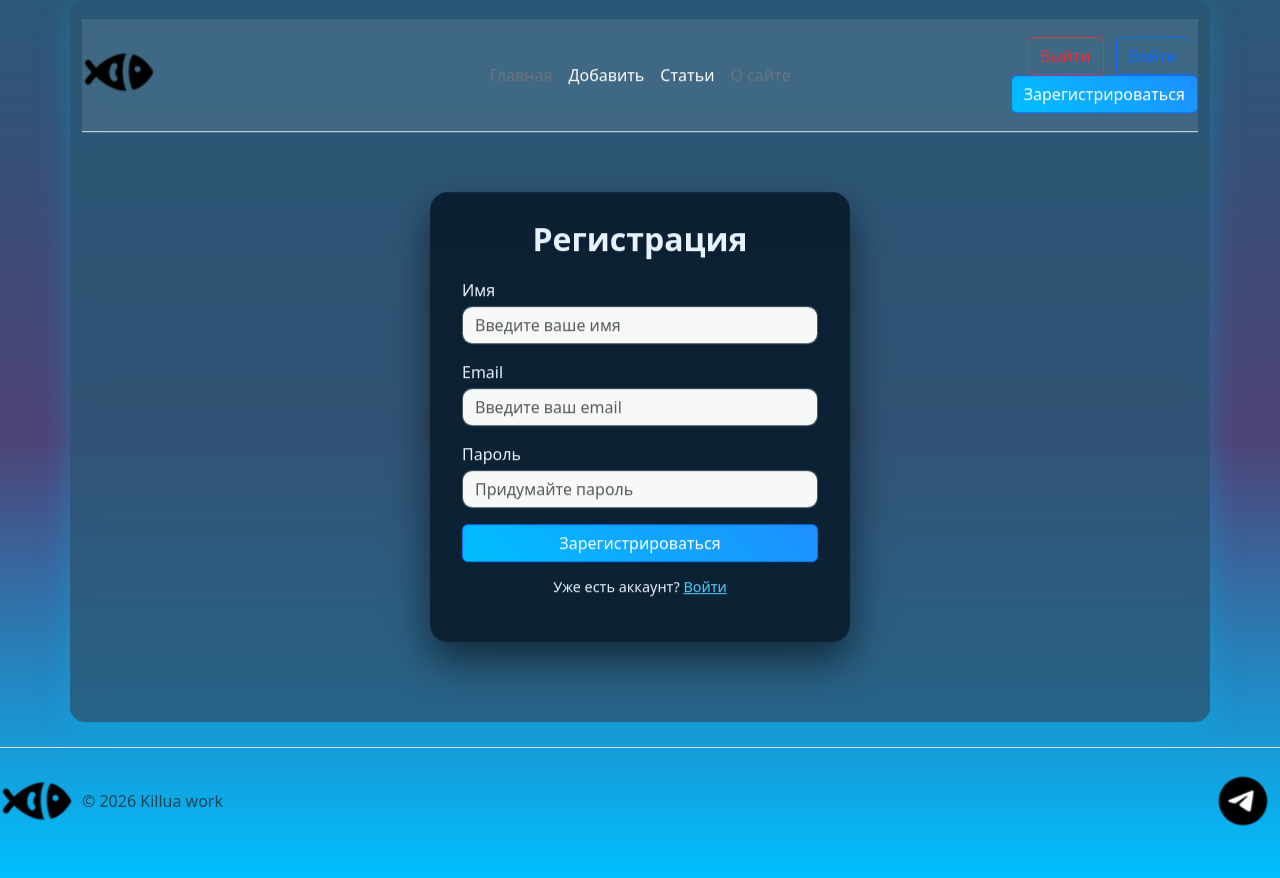
After one commit to KilluaZoludyck/Flask_fishing_app, a Flask app: page /register in a window 1280 px wide. The commit adds this page. Run offline with Flask 3, Linux system fonts and the light colour scheme.

Commit message:
feature/created autorisation

```diff
--- a/app.py
+++ b/app.py
@@ -1,17 +1,39 @@
+# Библиотеки для приложения и БД
+import datetime
+from datetime import datetime
 from flask import Flask, render_template, request, redirect
 from flask_sqlalchemy import SQLAlchemy
+# Библиотеки для безопасности, входа в аккаунт
+from flask import session
+from werkzeug.security import generate_password_hash, check_password_hash
+
 
 app = Flask(__name__)
 # Инициализируем БД
 app.config['SQLALCHEMY_DATABASE_URI'] = 'sqlite:///fish_app.db'
+app.config['SECRET_KEY'] = 'secret_key'
 db = SQLAlchemy(app)
 
 
 class Post(db.Model):
     """ Класс-модель для БД, отвечает за сохранение созданного поста в БД """
     id = db.Column(db.Integer, primary_key=True)
+    date = db.Column(db.DateTime, default=datetime.now)
     title = db.Column(db.String(300), nullable=False)
     content = db.Column(db.Text, nullable=False)
+
+    # Внешний ключ на таблицу User
+    user_id = db.Column(db.Integer, db.ForeignKey('user.id'), nullable=False, index=True)
+
+
+class User(db.Model):
+    """ Класс-модель для БД, таблица данных пользователя """
+    id = db.Column(db.Integer, primary_key=True)
+    username = db.Column(db.Text, nullable=False)
+    email = db.Column(db.Text, nullable=False)
+    password = db.Column(db.Text, nullable=False)
+
+    posts = db.relationship('Post', backref='author', lazy=True)
 
 
 @app.route("/")
@@ -31,32 +53,103 @@ def about_page():
 
 @app.route("/create", methods=['POST', 'GET'])
 def create():
-    # Проверка на тип метода
+    user_id = session.get('user_id')   # тот же ключ, что в login/register
+    print("user_id из сессии:", user_id)
+
+    if not user_id:
+        return redirect('/login')
+
     if request.method == 'POST':
-        # Если это отправка - то собираем данные и отправляем их в бд и возвращаем user на главную страницу
         title = request.form['title']
         content = request.form['content']
 
-        post = Post(title=title, content=content)
+        post = Post(title=title, content=content, user_id=user_id)  # ВАЖНО: user_id, не id
         try:
-            # Добавление в БД
             db.session.add(post)
             db.session.commit()
             return redirect('/main')
-        except:
+        except Exception as e:
+            print("Ошибка при добавлении поста:", e)
             return '<h3>При добавлении статьи возникла ошибка!</h3>'
 
-    else:
-        return render_template('create.html')
+    return render_template('create.html')
 
 
 @app.route("/posts")
 def posts():
+
     # Забираем все записи из БД
     posts = Post.query.all()
 
     return render_template('posts.html', posts=posts)
 
 
-if __name__ == "__main__":
+
+# Функция получения страницы конкретного текста по Id
+@app.route("/one_post_page/<int:post_id>")
+def one_post_page(post_id):
+    # Получаем текст по id иначе возвращаем ошибку 404
+    post = Post.query.get_or_404(post_id)
+    print(post_id)
+    # Возвращаем страницу с текстом
+    return render_template("one_post_page.html", post=post)
+
+
+# Функция отправки данных страницы авторизации в бд
+@app.route("/register", methods=['POST', 'GET'])
+def register():
+    if request.method == 'POST':
+        username = request.form['name']
+        email = request.form['email']
+        password = request.form['password']
+
+        hashed_password = generate_password_hash(password)
+        user = User(username=username, email=email, password=hashed_password)
+        try:
+            db.session.add(user)
+            db.session.commit()
+
+            # используем один ключ session: user_id
+            session['user_id'] = user.id
+            session['username'] = user.username
+
+            print("Пользователь зарегистрирован")
+            return redirect('/main')
+        except Exception as e:
+            print("Ошибка при регистрации:", e)
+            return '<h3>При добавлении пользователя возникла ошибка!</h3>'
+    # GET-запрос
+    return render_template('register.html')
+
+
+@app.route("/login", methods=['GET', 'POST'])
+def login():
+    if request.method == 'POST':
+        email = request.form['email']
+        password = request.form['password']
+
+        user = User.query.filter_by(email=email).first()
+        if user and check_password_hash(user.password, password):
+            session['user_id'] = user.id
+            session['username'] = user.username
+            return redirect('/main')
+        else:
+            return render_template('login.html', error="Неверный email или пароль")
+
+    return render_template('login.html')
+
+
+@app.route("/logout")
+def logout():
+    session.clear()
+    return redirect('/main')
+
+
+# Запуск программы
+if __name__ == '__main__':
+    # Используя весь контекст программы
+    with app.app_context():
+        # Создание всех моделей
+        db.create_all()
+    # Запуск с логированием
     app.run(debug=True)
--- a/static/css/main.css
+++ b/static/css/main.css
@@ -45,6 +45,7 @@ header {
     background: linear-gradient(45deg, #1E90FF, #00BFFF);
 }
 
+
 @keyframes wave {
     0%, 100% { transform: translateY(0); }
     50% { transform: translateY(-10px); }
@@ -69,3 +70,112 @@ body {
 h1, h2, h3 {
     color: #ffffff;
 }
+
+
+
+/* CREATE WINDOW */
+.article-create {
+    max-width: 900px;
+    margin: 40px auto;
+    padding: 24px 32px;
+    background: rgba(10, 30, 48, 0.9);
+    border-radius: 16px;
+    box-shadow: 0 12px 30px rgba(0, 0, 0, 0.5);
+}
+
+.article-title {
+    margin-bottom: 20px;
+    font-size: 2rem;
+    font-weight: 600;
+}
+
+.article-form .form-label {
+    color: #e9f3ff;
+    margin-bottom: 6px;
+}
+
+.article-form .form-control {
+    border-radius: 10px;
+    border: 1px solid rgba(255, 255, 255, 0.2);
+    background-color: rgba(255, 255, 255, 0.95);
+}
+
+.article-form .form-control:focus {
+    border-color: #00bfff;
+    box-shadow: 0 0 0 0.2rem rgba(0, 191, 255, 0.25);
+    outline: none;
+}
+
+
+/* POSTS PREV LIMIT */
+.post-preview {
+    display: -webkit-box;
+    -webkit-line-clamp: 5;      /* сколько строк показывать */
+    -webkit-box-orient: vertical;
+    overflow: hidden;
+    text-overflow: ellipsis;
+    max-height: 6.8em;          /* подгон под высоту 5 строк */
+}
+
+
+/* ONE POST F-STRINGS */
+.post-body {
+    white-space: pre-wrap;
+}
+
+
+/* LOGIN AND REGISTER */
+.auth-card {
+    max-width: 420px;
+    margin: 60px auto;
+    padding: 28px 32px;
+    background: rgba(10, 30, 48, 0.95);
+    border-radius: 18px;
+    box-shadow: 0 18px 40px rgba(0, 0, 0, 0.55);
+}
+
+.auth-title {
+    text-align: center;
+    margin-bottom: 20px;
+    font-weight: 600;
+}
+
+.auth-form .form-label {
+    color: #e9f3ff;
+    margin-bottom: 4px;
+}
+
+.auth-form .form-control {
+    border-radius: 10px;
+    border: 1px solid rgba(255, 255, 255, 0.25);
+    background-color: rgba(255, 255, 255, 0.97);
+}
+
+.auth-form .form-control:focus {
+    border-color: #00bfff;
+    box-shadow: 0 0 0 0.16rem rgba(0, 191, 255, 0.35);
+}
+
+.auth-footer-text {
+    margin-top: 14px;
+    text-align: center;
+    font-size: 0.9rem;
+}
+
+.auth-footer-text a {
+    color: #4fd2ff;
+}
+
+
+/* LOGOUT BUTTON */
+.btn-logout {
+    color: #dc3545 !important;          /* красный текст */
+    border-color: #dc3545 !important;   /* красная окантовка */
+    background-color: transparent;
+}
+
+.btn-logout:hover {
+    color: #ffffff !important;
+    background-color: #dc3545 !important;
+    border-color: #dc3545 !important;
+}
--- a/templates/base.html
+++ b/templates/base.html
@@ -25,8 +25,9 @@
                 <li><a href="{{ url_for('about_page') }}" class="nav-link px-2 link-secondary">О сайте</a></li>
             </ul>
             <div class="col-md-3 text-end">
-                <button type="button" class="btn btn-outline-primary me-2">Войти</button>
-                <button type="button" class="btn btn-primary">Зарегистрироваться</button>
+                <a href="{{ url_for('logout') }}" class="btn btn-outline-primary btn-logout me-2">Выйти</a>
+                <a href="{{ url_for('login') }}" class="btn btn-outline-primary me-2">Войти</a>
+                <a href="{{ url_for('register') }}" class="btn btn-primary">Зарегистрироваться</a>
             </div>
         </header>
         {% block content %}{% endblock %}
--- /dev/null
+++ b/templates/register.html
@@ -0,0 +1,41 @@
+{% extends 'base.html' %}
+
+{% block title %}Регистрация{% endblock %}
+
+{% block content %}
+<div class="auth-card">
+    <h2 class="auth-title">Регистрация</h2>
+
+    <form method="post" class="auth-form">
+        <div class="mb-3">
+            <label for="name" class="form-label">Имя</label>
+            <input type="text" id="name" name="name"
+                   class="form-control"
+                   placeholder="Введите ваше имя" required>
+        </div>
+
+        <div class="mb-3">
+            <label for="email" class="form-label">Email</label>
+            <input type="email" id="email" name="email"
+                   class="form-control"
+                   placeholder="Введите ваш email" required>
+        </div>
+
+        <div class="mb-3">
+            <label for="password" class="form-label">Пароль</label>
+            <input type="password" id="password" name="password"
+                   class="form-control"
+                   placeholder="Придумайте пароль" required>
+        </div>
+
+        <button type="submit" class="btn btn-primary w-100">
+            Зарегистрироваться
+        </button>
+
+        <p class="auth-footer-text">
+            Уже есть аккаунт?
+            <a href="{{ url_for('login') }}">Войти</a>
+        </p>
+    </form>
+</div>
+{% endblock %}
```
Also changed, not shown: templates/create.html (+20 -6 lines), templates/login.html (added, +34 -0 lines), templates/one_post_page.html (added, +14 -0 lines), templates/posts.html (+17 -16 lines), instance/fish_app.db.
